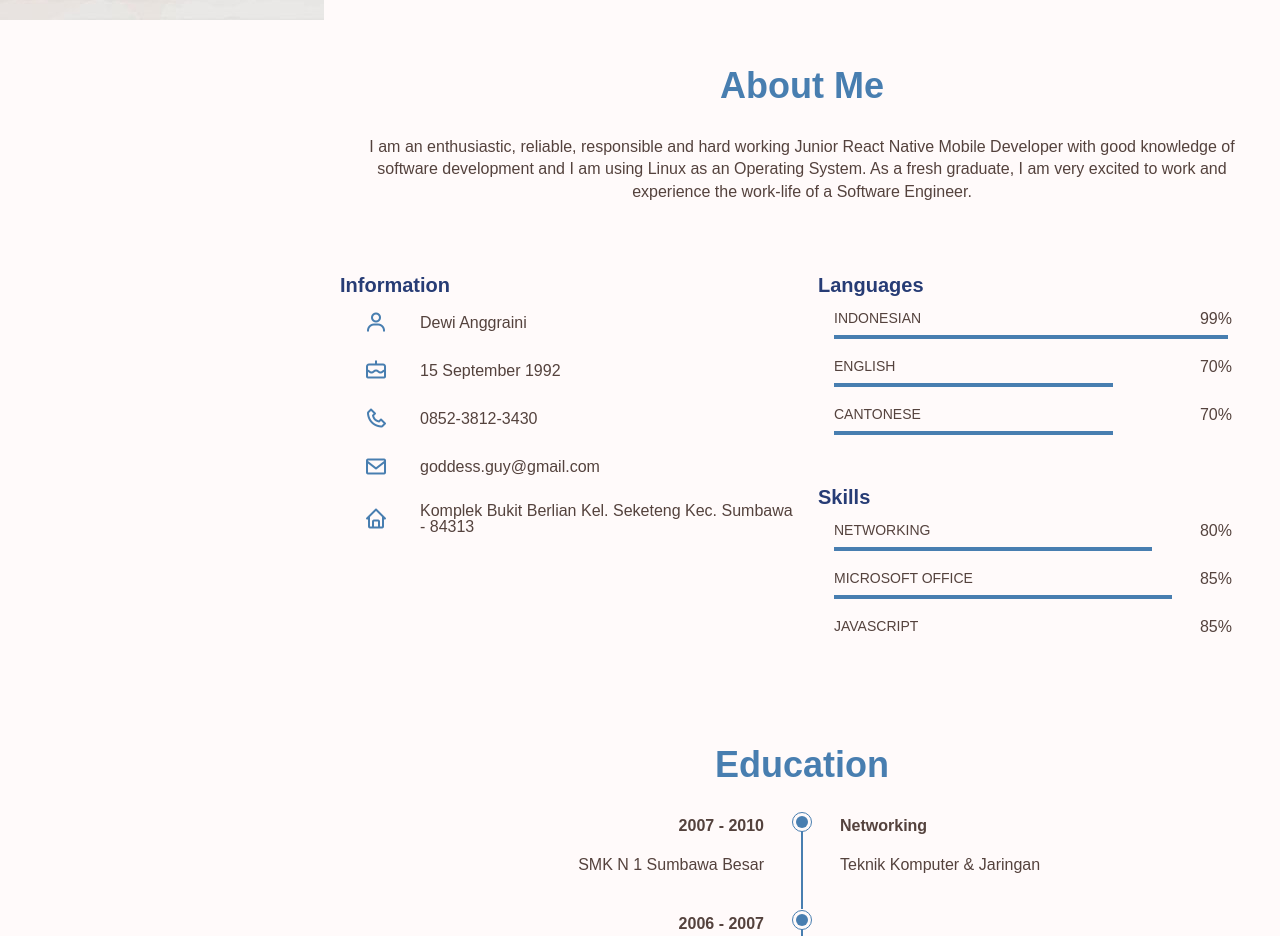
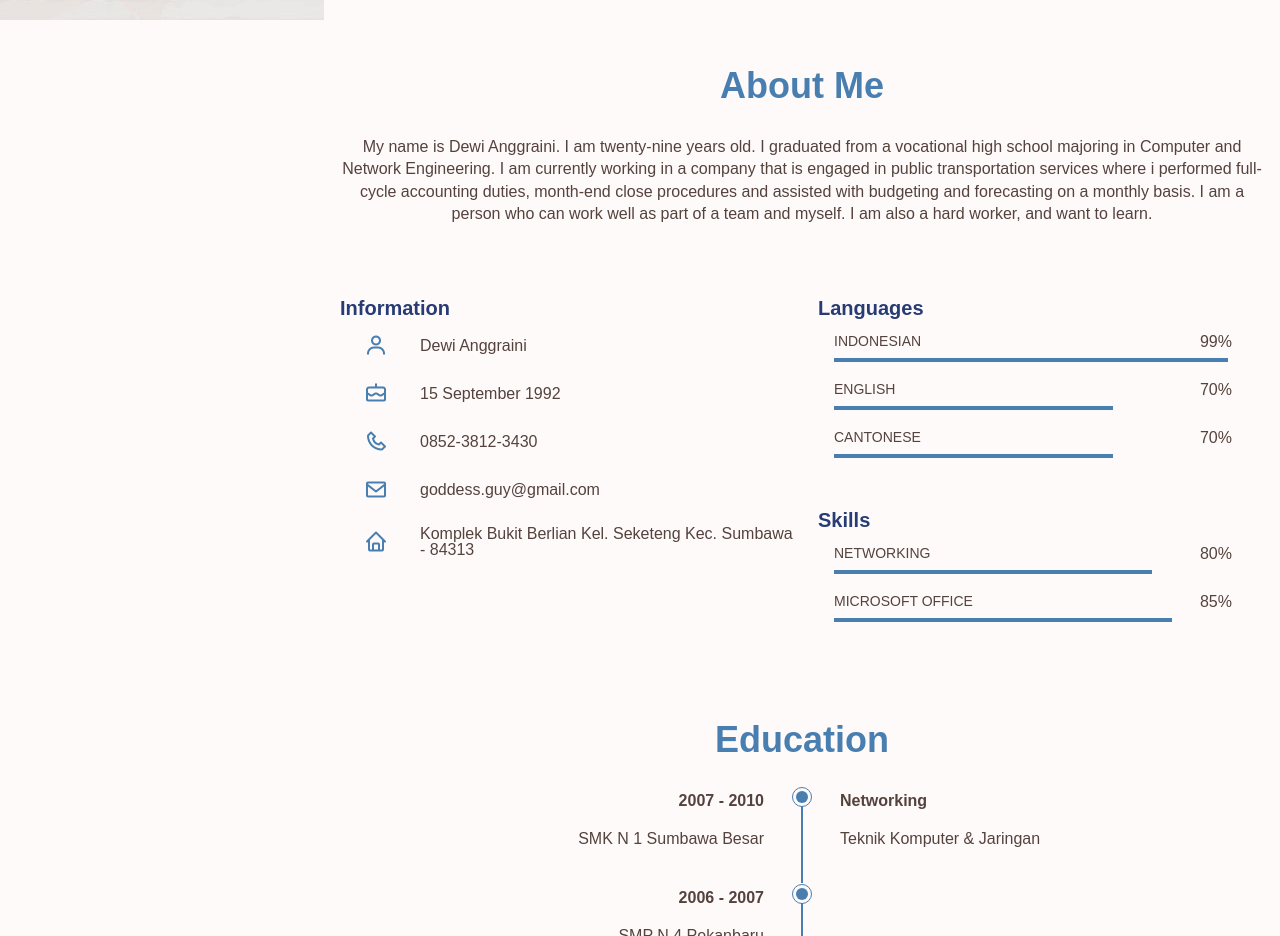
Before and after one commit to Dewii7/Resume-Dewi-Anggraini, a plain HTML site: page index.html in a window 1280 px wide. Shown: the part 780-1716 px from the top of the page. Drawn offline with nearby package versions, Linux system fonts and the light colour scheme.

Commit message:
back to first Data

```diff
--- a/index.html
+++ b/index.html
@@ -82,7 +82,7 @@
                             </script>
                         </div>
                         <!--Button -->
-                        <a download="" href="Resume-Dewi-Anggraini.pdf" class="button home-button" target="_blank">Download CV</a>
+                        <a download="" href="Dewi Anggraini - Resume.pdf" class="button home-button" target="_blank">Download CV</a>
                     </div>
                 </section>
             </div>
@@ -93,7 +93,7 @@
 
                 <div class="about-container bd-grid">
                     <div class="about-data">
-                        <p class="about-description">I am an enthusiastic, reliable, responsible and hard working Junior React Native Mobile Developer with good knowledge of software development and I am using Linux as an Operating System. As a fresh graduate, I am very excited to work and experience the work-life of a  Software Engineer.</p>
+                        <p class="about-description">My name is Dewi Anggraini. I am twenty-nine years old. I graduated from a vocational high school majoring in Computer and Network Engineering. I am currently working in a company that is engaged in public transportation services where i performed full-cycle accounting duties, month-end close procedures and assisted with budgeting and forecasting on a monthly basis. I am a person who can work well as part of a team and myself. I am also a hard worker, and want to learn.</p>
                     </div>
 
                     <div>
@@ -166,11 +166,6 @@
                                         <span class="skills-bar skills-office"></span>
                                     </div>
 
-                                    <div class="skills-data">
-                                        <span class="skills-name">JavaScript</span>
-                                        <span class="skills-number">85%</span>
-                                        <span class="skills-bar skills-javascript"></span>
-                                    </div>
                                 </div>
                             </div>
                         </div>
```
Also changed, not shown: 2 other files.
